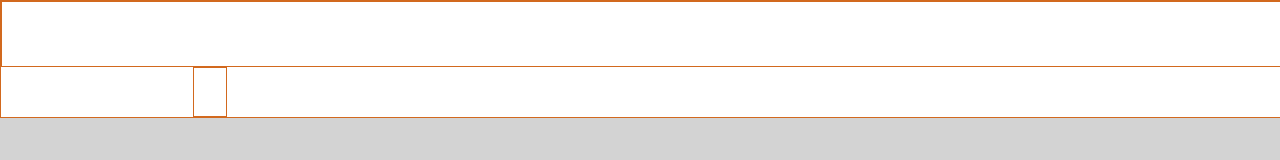
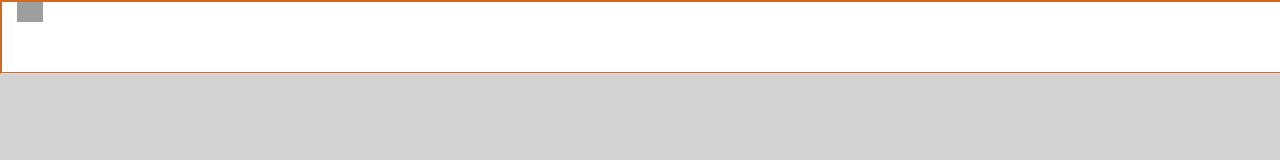
Before and after one commit to ckader/karma_clone, a plain HTML site: page index.html in a window 1280 px wide. Drawn offline with Linux system fonts and the light colour scheme; grey boxes are pictures that could not be loaded.

Commit message:
Navigation bar/logo fixes

```diff
--- a/css/style.css
+++ b/css/style.css
@@ -433,26 +433,31 @@ div {
   border: 1px solid Chocolate;
 }
 
+.content{
+  padding: 0 0.93rem;
+  margin: 0 auto;
+  min-width: 37.5rem;
+}
+
 .navigation-bar{
+  background-color: #fff;
   position: fixed;
   width: 100%;
-  background-color: #fff;
+  border-bottom: 1px solid #DDD;
+  z-index: 9999;
+}
+
+.navigation-bar .links {
+  float: right;
+  color: #838994;
+  font-size: 1.04rem;
+  margin-top: 1.7rem;
 }
 
 .navigation-bar > .content {
-  height: 4rem;
-}
-
-.logo{
-  position: relative;
-  left: 12rem;
-  background-image: url("../images/logo.png");
-  background-repeat: no-repeat;
-  background-size: 100%;
-  width: 2rem;
-  height: 3rem;
+  height: 4.375rem;
 }
 
 .navitation-bar .logo{
-  height: 5rem;
+  height: 4.375rem;
 }
--- a/index.html
+++ b/index.html
@@ -7,8 +7,9 @@
 </head>
 <body>
 	<div class="navigation-bar">
-		<div class="content"></div>
-		<div class="logo"></div>
+		<div class="content">
+			<img class="logo" src="http://thinkful-ed.github.io/karma-clone/img/karma-logo.svg" width="26px" />
+		</div>
 	</div>
 </body>
 </html>
```
